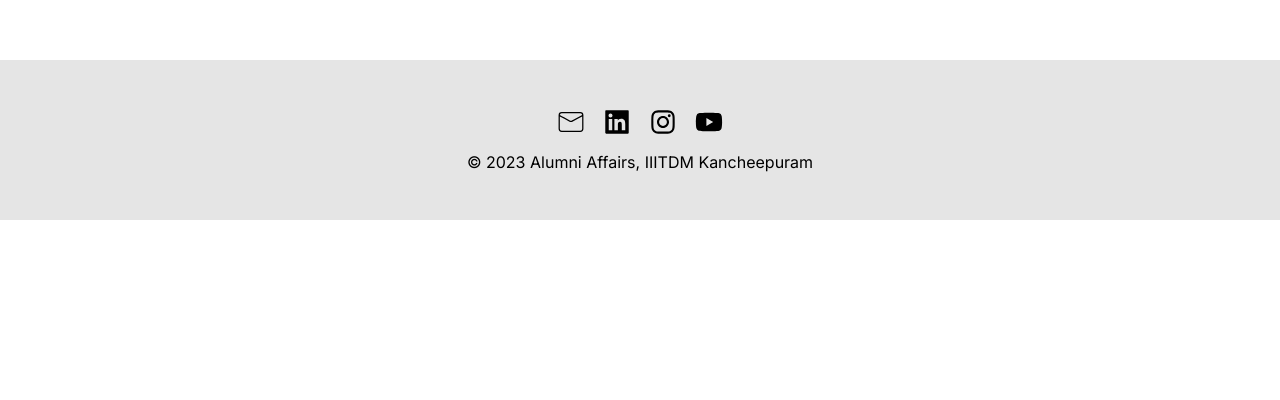
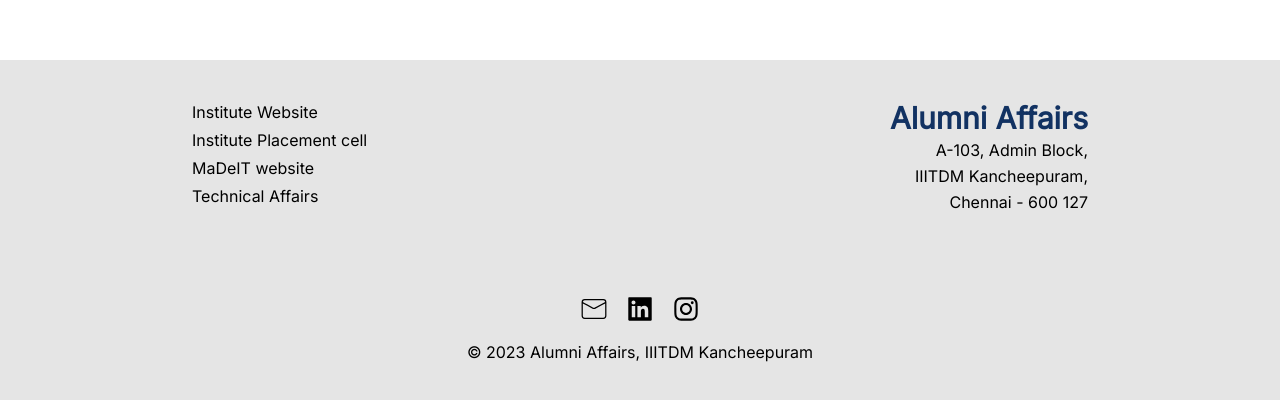
Before and after one commit to bhendi-boi/AlumniPortal, a Next.js app: page / in a window 1280 px wide. Shown: the part 884-1284 px from the top of the page. Before the commit the page ends 1104 px from the top, so only its background shows below. Built offline with nearby package versions, Linux system fonts and the light colour scheme.

Commit message:
updated footer

```diff
--- a/app/Footer.tsx
+++ b/app/Footer.tsx
@@ -1,14 +1,45 @@
-import React from 'react';
 import Link from 'next/link';
-import {
-  AiOutlineInstagram,
-  AiFillLinkedin,
-  AiFillYoutube,
-} from 'react-icons/ai';
+import { AiOutlineInstagram, AiFillLinkedin } from 'react-icons/ai';
 import { CiMail } from 'react-icons/ci';
+
 const Footer = () => {
   return (
-    <footer className="grid h-40 place-items-center bg-background py-10">
+    <footer className="relative bg-footer-background py-10">
+      <div className="mx-auto max-w-5xl">
+        <div className="mb-20 flex flex-col gap-8 px-4 sm:flex-row sm:px-8 md:px-12 lg:px-16">
+          {/* institute links */}
+          <ul className="flex w-full flex-col gap-1">
+            <li>
+              <Link target="_blank" href="https://iiitdm.ac.in/">
+                Institute Website
+              </Link>
+            </li>
+            <li>
+              <Link target="_blank" href="https://www.placements.iiitdm.ac.in/">
+                Institute Placement cell
+              </Link>
+            </li>
+            <li>
+              <Link target="_blank" href="http://www.madeit.iiitdm.ac.in/">
+                MaDeIT website
+              </Link>
+            </li>
+            <li>
+              <Link target="_blank" href="http://www.techsac.iiitdm.ac.in/">
+                Technical Affairs
+              </Link>
+            </li>
+          </ul>
+          {/* contact */}
+          <div className="flex w-full flex-col gap-0.5 md:text-right">
+            <p className="text-3xl font-bold text-nav-blue">Alumni Affairs</p>
+            <p>A-103, Admin Block,</p>
+            <p>IIITDM Kancheepuram,</p>
+            <p>Chennai - 600 127</p>
+          </div>
+        </div>
+        {/* icons and copyright */}
+        <div className="flex flex-col items-center justify-center gap-4">
           <ul className="flex gap-4">
             <li>
               <Link
@@ -40,20 +71,12 @@
                 <AiOutlineInstagram size={30} />
               </Link>
             </li>
-        <li>
-          <Link
-            href="https://www.youtube.com/@alumniiiitdmkancheepuram7870"
-            target="_blank"
-            rel="norefer"
-            title="Our Youtube Channel"
-          >
-            <AiFillYoutube size={30} />
-          </Link>
-        </li>
           </ul>
-      <p className="text-center font-medium">
+          <p className="text-center font-medium ">
             © {new Date().getFullYear()} Alumni Affairs, IIITDM Kancheepuram
           </p>
+        </div>
+      </div>
     </footer>
   );
 };
--- a/tailwind.config.js
+++ b/tailwind.config.js
@@ -10,6 +10,7 @@
         'contact-blue': '#0046AF',
         'contact-gray': '#8D93A1',
         'secondary-text': '#727272',
+        'footer-background': '#E5E5E5',
       },
       fontFamily: {
         inter: ['var(--Inter)'],
@@ -23,6 +24,9 @@
       height: {
         0.5: '0.125rem',
       },
+      gap: {
+        0.5: '0.125rem',
+      },
     },
   },
 };
```
Lines whose indentation alone changed are shown as unchanged.
